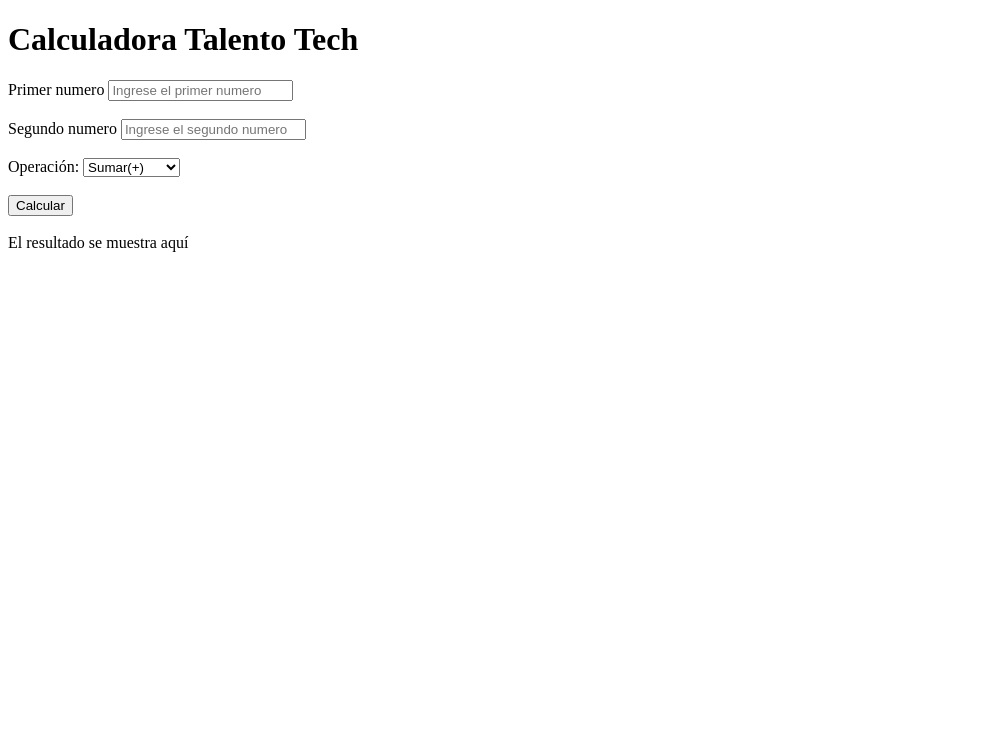
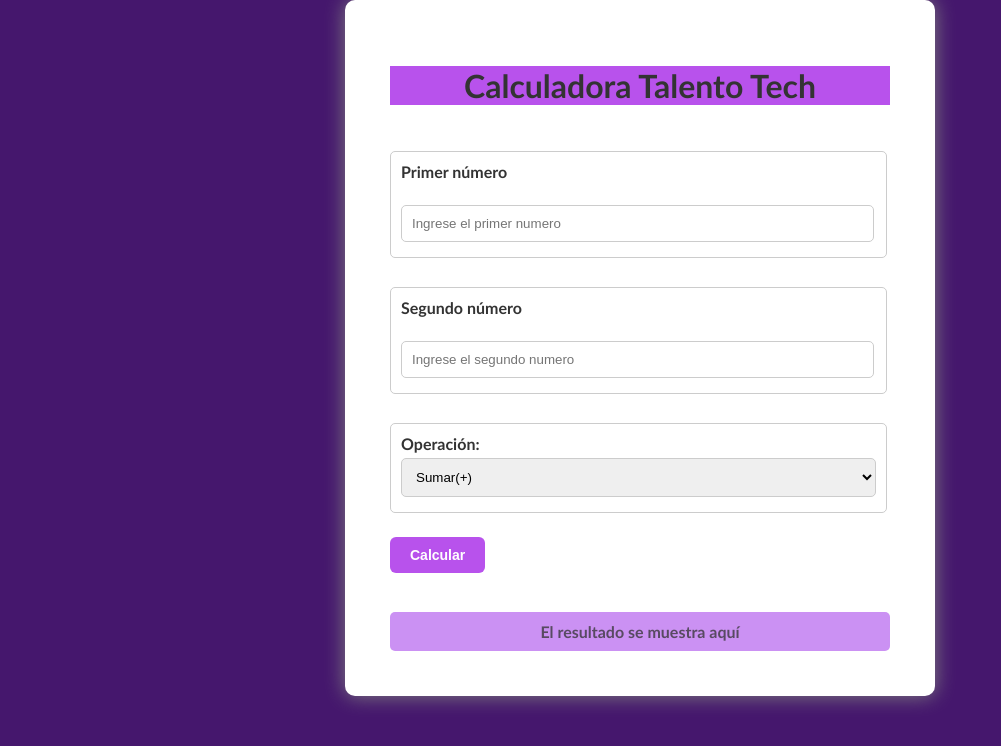
Before and after one commit to Marysa2006/TALENTO_TECH, a plain HTML site: page SESION_13/index.html in a window 1280 px wide. Shown: the whole page, without its empty margins (0-1001 px from the left). Drawn offline with Linux system fonts and the light colour scheme.

Commit message:
Modificacion de style CSS en SESION 13

```diff
--- a/SESION_13/index.html
+++ b/SESION_13/index.html
@@ -5,19 +5,101 @@
     <meta name="viewport" content="width=device-width, initial-scale=1.0">
     <title>Laboratorio 13 - Funciones JS</title>
     <style>
+        body{
+            font-family:'Gill Sans', 'Gill Sans MT', Calibri, 'Trebuchet MS', sans-serif;
+            background-color: #45176d;
+            display: flex;
+            justify-content: center;
+            align-items: center;
+            margin: 0px;
+        }
+
+        .calculadora-container{
+            background-color: #fff;
+            padding: 45px;
+            border-radius: 10px;
+            box-shadow: 0 0 20px gray;
+            width: 500px;
+        }
+
+        h1{
+            background-color: rgb(184, 82, 236);
+            text-align: center;
+            color: #333;
+        }
+
+        .input-group{
+            display: flex;
+            flex-direction: column;
+            margin-bottom: 20px;
+            width: 95%;
+            padding: 10px;
+            margin: 5px 0;
+            border: 1px solid #ccc;
+            border-radius: 5px;
+        }
+
+        input[type="number"], select{
+            width: 95%;
+            padding: 10px;
+            margin: 5px 0;
+            border: 1px solid #ccc;
+            border-radius: 5px;
+        }
+
+        button{
+            background-color: rgb(184, 82, 236);
+            color: white;
+            padding: 10px 20px;
+            border: none;
+            border-radius: 6px;
+            cursor: pointer;
+            font-size: 14px;
+            font-weight: bold;
+            transition: background-color 0.5s;
+        }
+
+        button:hover{
+            background-color: #632996;
+            text-decoration: underline;
+        }
+
+        #resultado{
+            color : #333333c1;
+            margin-top: 20px;
+            padding: 10px;
+            background-color: rgb(203, 145, 243);
+            text-align: center;
+            font-size: 16px;
+            font-weight: bold;
+            border-radius: 5px;
+        }
+
+        #operacion{
+            width: 100%;
+            padding: 10px;
+            margin: 5px 0;
+            border: 1px solid #ccc;
+            border-radius: 5px;
+        }
+
+        label{
+            font-weight: bold;
+            color: #333;
+        }
 
     </style>
 </head>
 <body>
     <div class="calculadora-container">
-        <h1>Calculadora Talento Tech</h1>
+        <h1>Calculadora Talento Tech</h1><br>
         <div class="input-group">
-            <label for="numero1">Primer numero</label>
+            <label for="numero1">Primer número</label><br>
             <input type="number" id="numero1" placeholder="Ingrese el primer numero">
         </div><br>
 
         <div class="input-group">
-            <label for="numero2">Segundo numero</label>
+            <label for="numero2">Segundo número</label><br>
             <input type="number" id="numero2" placeholder="Ingrese el segundo numero">
         </div><br>
 
```
